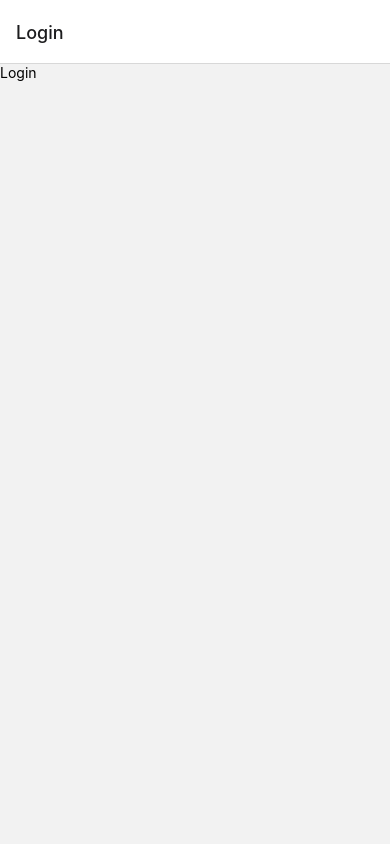
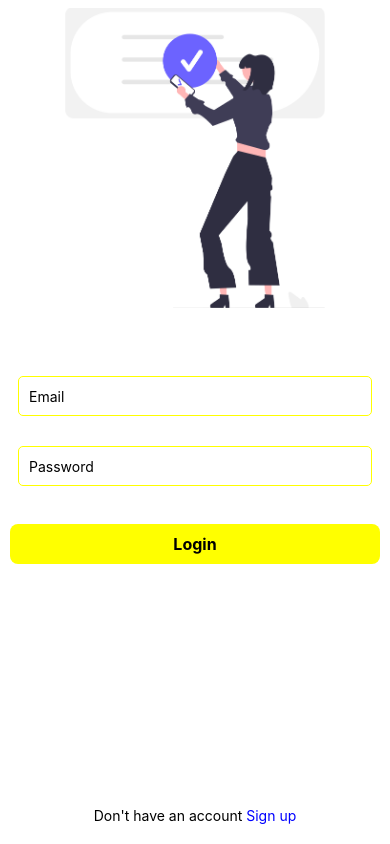
Before and after one commit to T3sultan/NoteBook_RN, a React Native app: screen /Login in a window 390 px wide. Built offline with nearby package versions, Linux system fonts and the light colour scheme.

Commit message:
login screen 50%

```diff
--- a/App.js
+++ b/App.js
@@ -17,13 +17,25 @@ export default function App() {
 
   return (
     <NavigationContainer>
+      <StatusBar
+        //barStyle="dark-content"
+        // hidden={false}
+        translucent={false}
+        backgroundColor='white'
+      />
       <Stack.Navigator>
         {user ? <>
           <Stack.Screen name='Home' component={Home} />
           <Stack.Screen name='Create' component={Create} />
           <Stack.Screen name='Update' component={Update} />
         </> : <>
-          <Stack.Screen name='Login' component={Login} />
+          <Stack.Screen
+            name='Login'
+            component={Login}
+            options={{
+              headerShown: false
+            }}
+          />
           <Stack.Screen name='Register' component={Register} />
 
         </>}
--- /dev/null
+++ b/src/components/Button.js
@@ -0,0 +1,19 @@
+import { StyleSheet, Text, View } from 'react-native';
+import React from 'react';
+import { TouchableOpacity } from 'react-native';
+
+export default function Button({ title }) {
+      return (
+            <TouchableOpacity>
+                  <Text style={styles.tilteStyle}>{title}</Text>
+            </TouchableOpacity>
+      );
+}
+
+const styles = StyleSheet.create({
+      tilteStyle: {
+            fontSize: 16,
+            color: "black",
+            fontWeight:"bold"
+      }
+});
--- a/src/screens/Login.js
+++ b/src/screens/Login.js
@@ -1,12 +1,112 @@
-import { StyleSheet, Text, View } from 'react-native';
-import React from 'react';
+import { TouchableOpacity, Image, StyleSheet, Text, TextInput, View } from 'react-native';
+import React, { useState } from 'react';
+import Button from '../components/Button';
 
 export default function Login() {
-  return (
-    <View>
-      <Text>Login</Text>
-    </View>
-  );
+      const [email, setEmail] = useState(null);
+      const [password, setPassword] = useState(null);
+
+
+      const loginFunction = () => {
+            console.log("login")
+
+      }
+
+      return (
+            <View style={styles.container}>
+                  <View style={styles.container1}>
+                        <Image
+                              style={styles.loginImage}
+                              source={require("../../assets/images/undraw_Authentication_re_svpt.png")}
+                        />
+
+                  </View>
+                  <View style={styles.container2}>
+                        <View style={styles.container3}>
+                              <TextInput
+                                    onChangeText={(text) => setEmail(text)}
+                                    placeholder='Email'
+                                    style={styles.inputStyle} />
+                              <TextInput
+                                    onChangeText={(text) => setPassword(text)}
+                                    placeholder='Password'
+                                    style={styles.inputStyle}
+
+                              />
+
+
+                        </View>
+
+                  </View>
+                  <TouchableOpacity style={styles.buttonStyle} onPress={loginFunction}>
+                        <Button title="Login" />
+
+
+                  </TouchableOpacity>
+                  <View style={{
+                        flex: 1,
+                        justifyContent: "flex-end",
+                        marginBottom:20,
+                        alignItems:"center"
+
+                  }}>
+                        <TouchableOpacity>
+                              <Text>
+                                    Don't have an account <Text style={styles.signUp}>Sign up</Text>
+                              </Text>
+
+                        </TouchableOpacity>
+
+                  </View>
+
+            </View>
+      );
 }
 
-const styles = StyleSheet.create({});
+const styles = StyleSheet.create({
+      container: {
+            flex: 1,
+            backgroundColor: "white"
+
+
+      },
+      loginImage: {
+            width: "100%",
+            height: 300,
+            borderRadius: 10
+      },
+      container1: {
+            // alignSelf:"center"
+            margin: 8,
+            borderRadius: 30
+
+      },
+      container2: {
+            margin: 8,
+            marginTop: 50,
+      },
+      inputStyle: {
+            height: 40,
+            borderColor: "yellow",
+            borderWidth: 1,
+            marginBottom: 20,
+            borderRadius: 5,
+            margin: 10,
+            padding: 10
+
+
+      },
+      buttonStyle: {
+            backgroundColor: "yellow",
+            height: 40,
+            justifyContent: "center",
+            alignItems: "center",
+            margin: 10,
+            padding: 10,
+            borderRadius: 8
+      },
+      signUp:{
+            color: "blue"
+      }
+
+});
```
Also changed, not shown: assets/images/undraw_Authentication_re_svpt.png (added).
